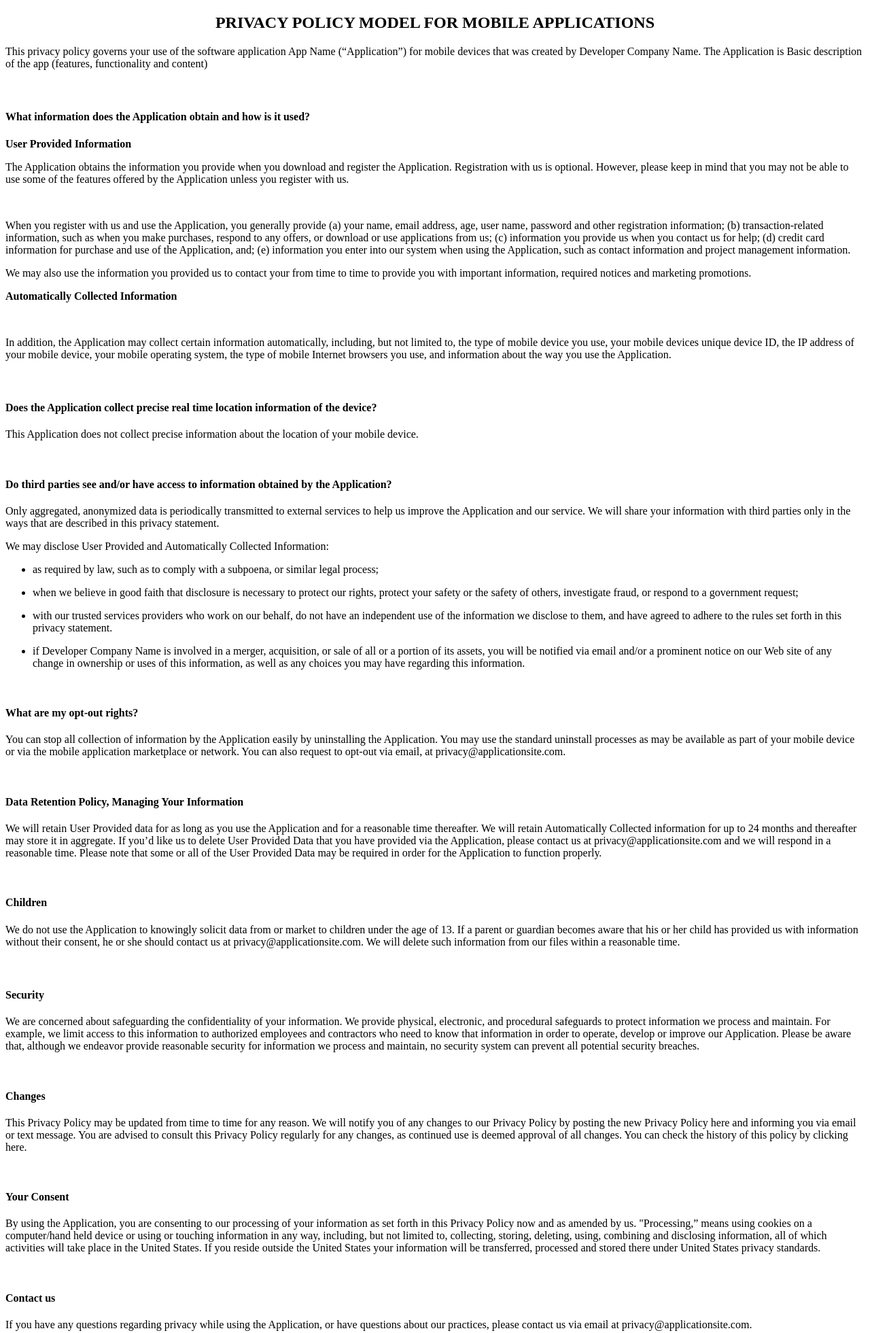
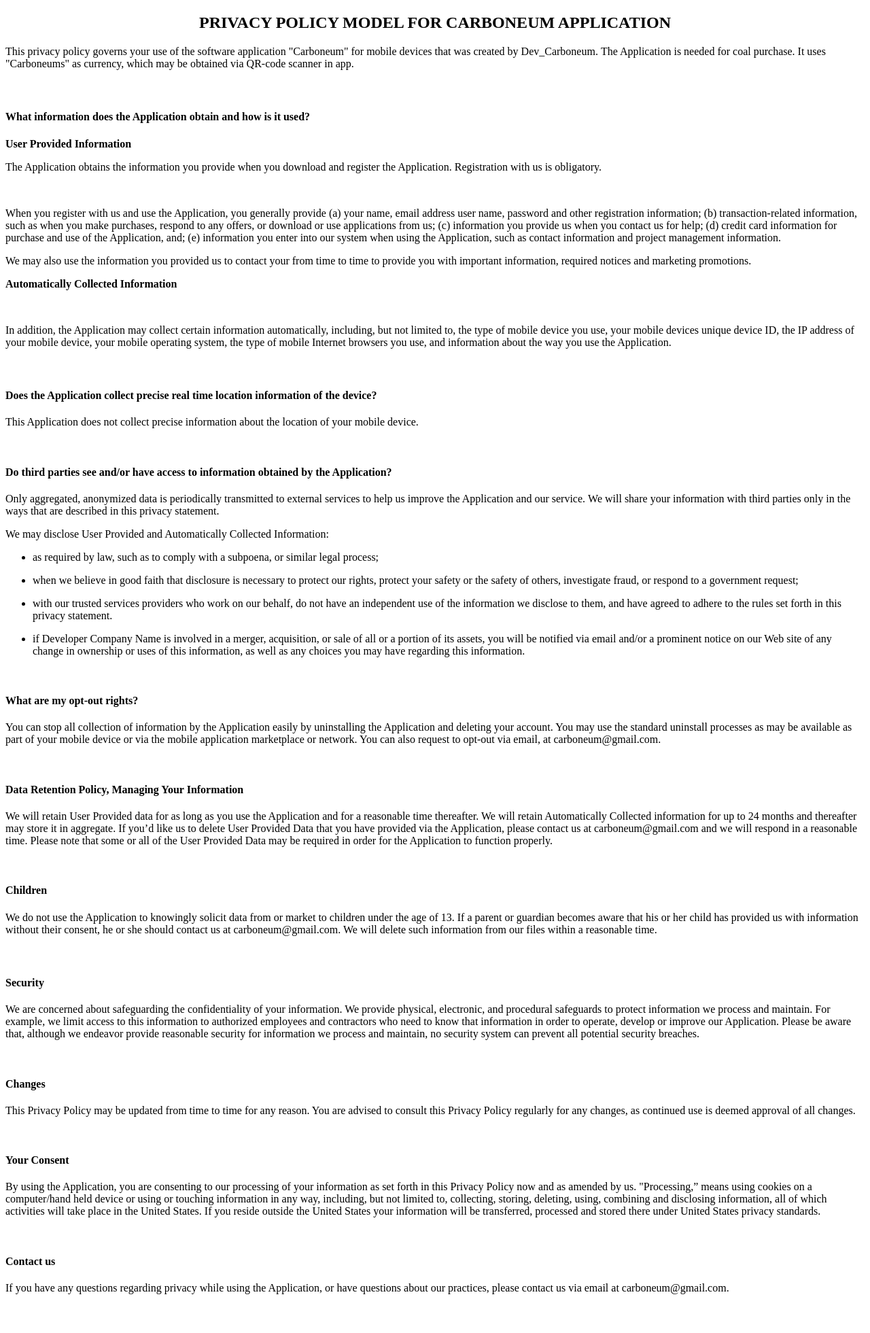
Before and after one commit to ivatar39/carboneum_privacy_policy, a plain HTML site: page index.html in a window 1280 px wide. Shown: the whole page at 68% size. After the commit the page ends 1920 px from the top, so only its background shows below. Drawn offline with Linux system fonts and the light colour scheme.

Commit message:
Small changes

```diff
--- a/index.html
+++ b/index.html
@@ -1,15 +1,15 @@
 <!DOCTYPE html>
-<h2 style="text-align: center;">PRIVACY POLICY MODEL FOR MOBILE APPLICATIONS</h2>
+<h2 style="text-align: center;">PRIVACY POLICY MODEL FOR CARBONEUM APPLICATION</h2>
 <p></p>
-<p>This privacy policy governs your use of the software application App Name (“Application”) for mobile devices that was created by&nbsp;Developer Company Name.&nbsp;The Application is&nbsp;Basic description of the app (features, functionality and content)&nbsp;</p>
+<p>This privacy policy governs your use of the software application "Carboneum" for mobile devices that was created by&nbsp;Dev_Carboneum.&nbsp;The Application is&nbsp;needed for coal purchase. It uses "Carboneums" as currency, which may be obtained via QR-code scanner in app.&nbsp;</p>
 <h4>&nbsp;</h4>
 <h4>What information does the Application obtain and how is it used?</h4>
 <p></p>
 <p><strong>User Provided Information</strong>&nbsp;</p>
-<p>The Application obtains the information you provide when you download and register the Application.&nbsp;Registration with us is optional. However, please keep in mind that you may not be able to use some of the features offered by the Application unless you register with us.</p>
+<p>The Application obtains the information you provide when you download and register the Application.&nbsp;Registration with us is obligatory.</p>
 <p></p>
 <p>&nbsp;</p>
-<p>When you register with us and use the Application, you generally provide&nbsp;(a) your name, email address, age, user name, password and other registration information; (b) transaction-related information, such as when you make purchases, respond to any offers, or download or use applications from us; (c) information you provide us when you contact us for help; (d) credit card information for purchase and use of the Application, and; (e) information you enter into our system when using the Application, such as contact information and project management information.</p>
+<p>When you register with us and use the Application, you generally provide&nbsp;(a) your name, email address user name, password and other registration information; (b) transaction-related information, such as when you make purchases, respond to any offers, or download or use applications from us; (c) information you provide us when you contact us for help; (d) credit card information for purchase and use of the Application, and; (e) information you enter into our system when using the Application, such as contact information and project management information.</p>
 <p></p>
 <p>We may also use the information you provided us to contact your from time to time to provide you with important information, required notices and marketing promotions.</p>
 <p><strong>Automatically Collected Information</strong>&nbsp;</p>
@@ -35,24 +35,24 @@
 <p>&nbsp;</p>
 <h4>What are my opt-out rights?</h4>
 <p></p>
-<p>You can stop all collection of information by the Application easily by uninstalling the Application. You may use the standard uninstall processes as may be available as part of your mobile device or via the mobile application marketplace or network. You can also request to opt-out via email, at privacy@applicationsite.com.</p>
+<p>You can stop all collection of information by the Application easily by uninstalling the Application and deleting your account. You may use the standard uninstall processes as may be available as part of your mobile device or via the mobile application marketplace or network. You can also request to opt-out via email, at carboneum@gmail.com.</p>
 <p>&nbsp;</p>
 <h4><strong>Data Retention Policy, Managing Your Information</strong></h4>
-<p>We will retain User Provided data for as long as you use the Application and for a reasonable time thereafter. We will retain Automatically Collected information for up to 24 months&nbsp;and thereafter may store it in aggregate. If you’d like us to delete User Provided Data that you have provided via the Application, please contact us at&nbsp;privacy@applicationsite.com&nbsp;and we will respond in a reasonable time. Please note that some or all of the User Provided Data may be required in order for the Application to function properly.</p>
+<p>We will retain User Provided data for as long as you use the Application and for a reasonable time thereafter. We will retain Automatically Collected information for up to 24 months&nbsp;and thereafter may store it in aggregate. If you’d like us to delete User Provided Data that you have provided via the Application, please contact us at&nbsp;carboneum@gmail.com&nbsp;and we will respond in a reasonable time. Please note that some or all of the User Provided Data may be required in order for the Application to function properly.</p>
 <p>&nbsp;</p>
 <h4><strong>Children</strong></h4>
 <p></p>
-<p>We do not use the Application to knowingly solicit data from or market to children under the age of 13. If a parent or guardian becomes aware that his or her child has provided us with information without their consent, he or she should contact us at&nbsp;privacy@applicationsite.com. We will delete such information from our files within a reasonable time.</p>
+<p>We do not use the Application to knowingly solicit data from or market to children under the age of 13. If a parent or guardian becomes aware that his or her child has provided us with information without their consent, he or she should contact us at&nbsp;carboneum@gmail.com. We will delete such information from our files within a reasonable time.</p>
 <h4>&nbsp;</h4>
 <h4><strong>Security</strong></h4>
 <p></p>
 <p>We are concerned about safeguarding the confidentiality of your information. We provide physical, electronic, and procedural safeguards to protect information we process and maintain. For example, we limit access to this information to authorized employees and contractors who need to know that information in order to operate, develop or improve our Application. Please be aware that, although we endeavor provide reasonable security for information we process and maintain, no security system can prevent all potential security breaches.</p>
 <p>&nbsp;</p>
 <h4><strong>Changes</strong></h4>
-<p>This Privacy Policy may be updated from time to time for any reason. We will notify you of any changes to our Privacy Policy by posting the new Privacy Policy&nbsp;here&nbsp;and&nbsp;informing you via email or text message. You are advised to consult this Privacy Policy regularly for any changes, as continued use is deemed approval of all changes. You can check the history of this policy by clicking here.</p>
+<p>This Privacy Policy may be updated from time to time for any reason. You are advised to consult this Privacy Policy regularly for any changes, as continued use is deemed approval of all changes.</p>
 <p>&nbsp;</p>
 <h4><strong>Your Consent</strong></h4>
 <p>By using the Application, you are consenting to our processing of your information as set forth in this Privacy Policy now and as amended by us. &quot;Processing,” means using cookies on a computer/hand held device or using or touching information in any way, including, but not limited to, collecting, storing, deleting, using, combining and disclosing information, all of which activities will take place in the United States. If you reside outside the United States&nbsp;your information will be transferred, processed and stored there under United States&nbsp;privacy standards.&nbsp;</p>
 <p>&nbsp;</p>
 <h4>Contact us</h4>
-<p>If you have any questions regarding privacy while using the Application, or have questions about our practices, please contact us via email at&nbsp;privacy@applicationsite.com.</p>
+<p>If you have any questions regarding privacy while using the Application, or have questions about our practices, please contact us via email at&nbsp;carboneum@gmail.com.</p>
```
